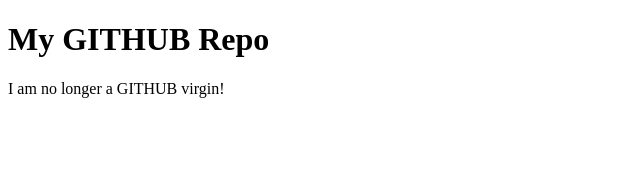
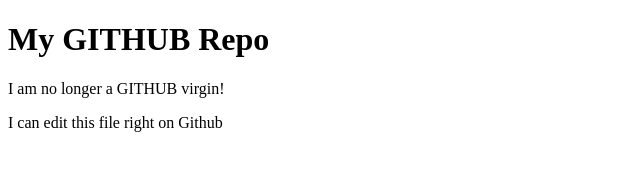
Before and after one commit to ddarveau/COMP1950, a plain HTML site: page index.html in a window 1280 px wide. Shown: the whole page, without its empty margins (0-640 px from the left). Drawn offline with Linux system fonts and the light colour scheme.

Commit message:
Changed on Github.

```diff
--- a/index.html
+++ b/index.html
@@ -6,6 +6,7 @@
 <body>
 	<h1>My GITHUB Repo</h1>
 		<p>I am no longer a GITHUB virgin!</p>
+		</p>I can edit this file right on Github</p>
 
 
 
```
